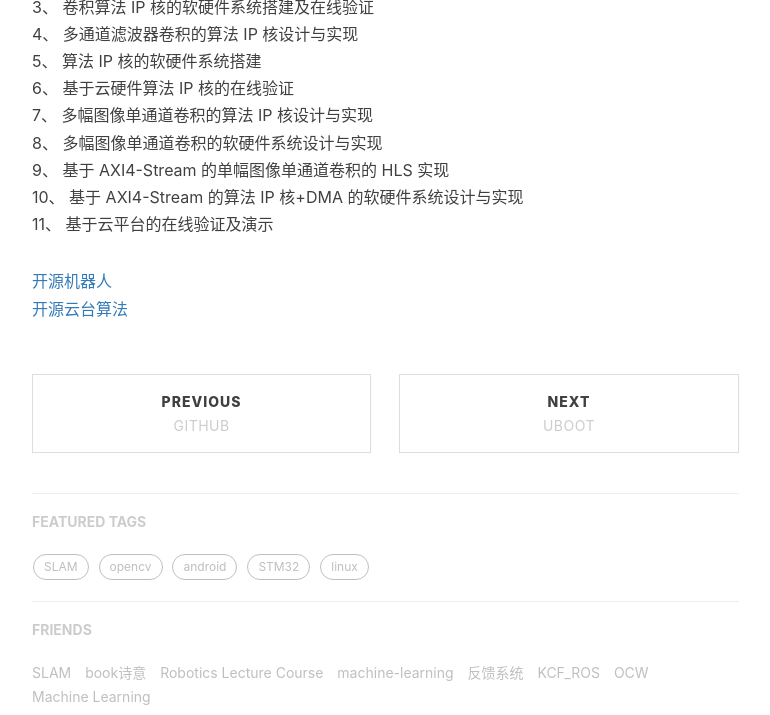
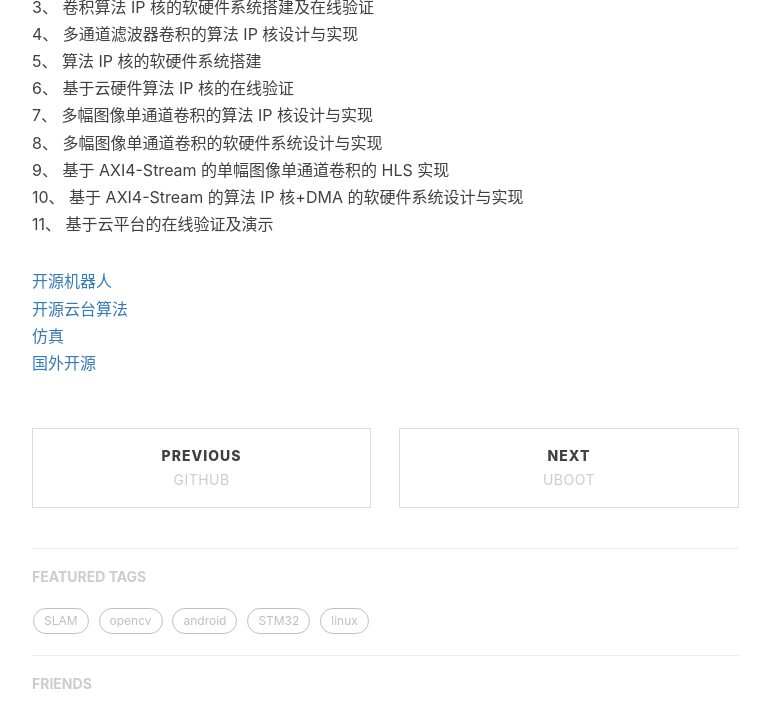
Before and after one commit to gary-robotics/dlward, a Jekyll site: the page built from _posts/2019-08-08-FPGA-2019.markdown, in a window 1280 px wide and 900 px high, scrolled down 774 px, cut to the strip 0-715 px from the top of the window. Shown: the whole strip, without its empty margins (233-1003 px from the left). Built offline with Jekyll 4.4.1, drawn with Linux system fonts in a browser that asks for light colours; nearby versions of some CDN libraries; comment, search, counter and statistics services are not loaded.

Commit message:
Update 2019-08-08-FPGA-2019.markdown

```diff
--- a/_posts/2019-08-08-FPGA-2019.markdown
+++ b/_posts/2019-08-08-FPGA-2019.markdown
@@ -29,3 +29,5 @@ tags:                               #标签
 
 [开源机器人](https://github.com/golaced)
 [开源云台算法](https://github.com/golaced/BLDC)
+[仿真](https://github.com/Edlward/QuadrupedSim)
+[国外开源](https://github.com/Nate711/StanfordDoggoProject)
```
